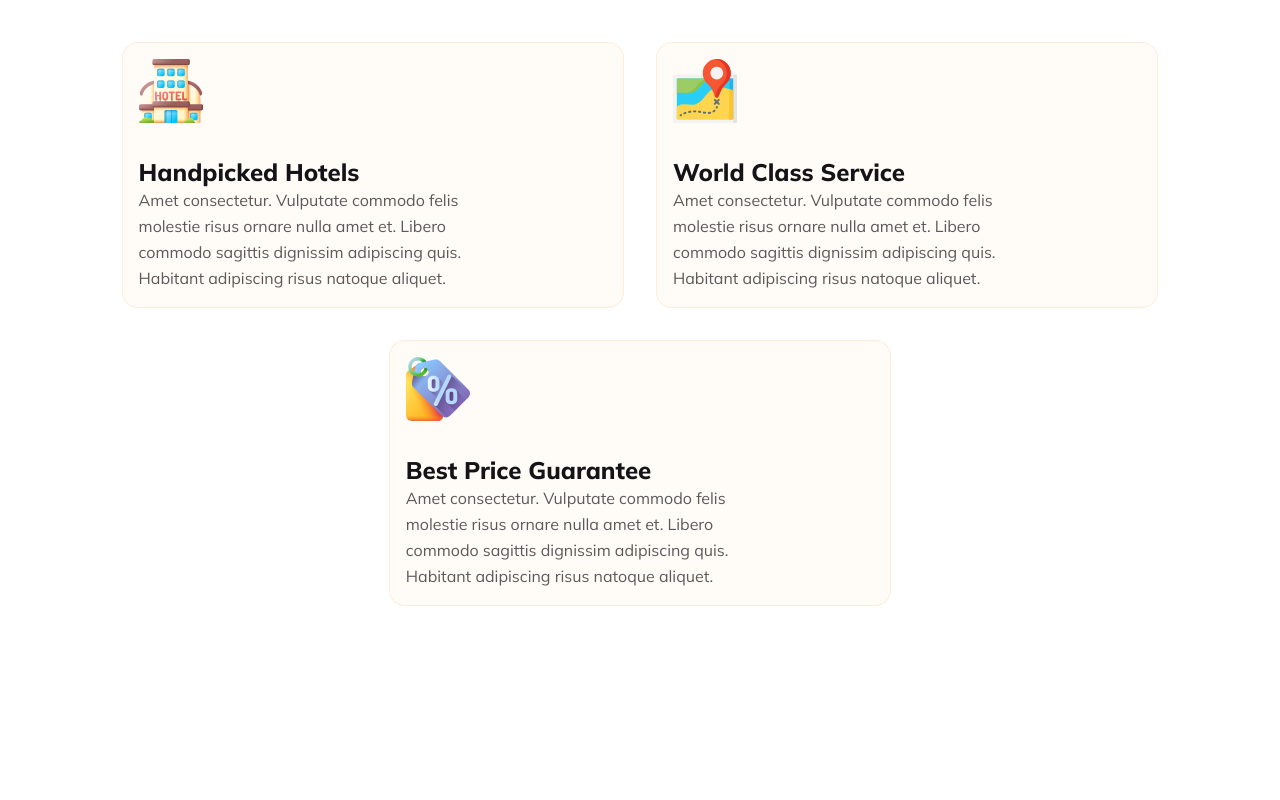
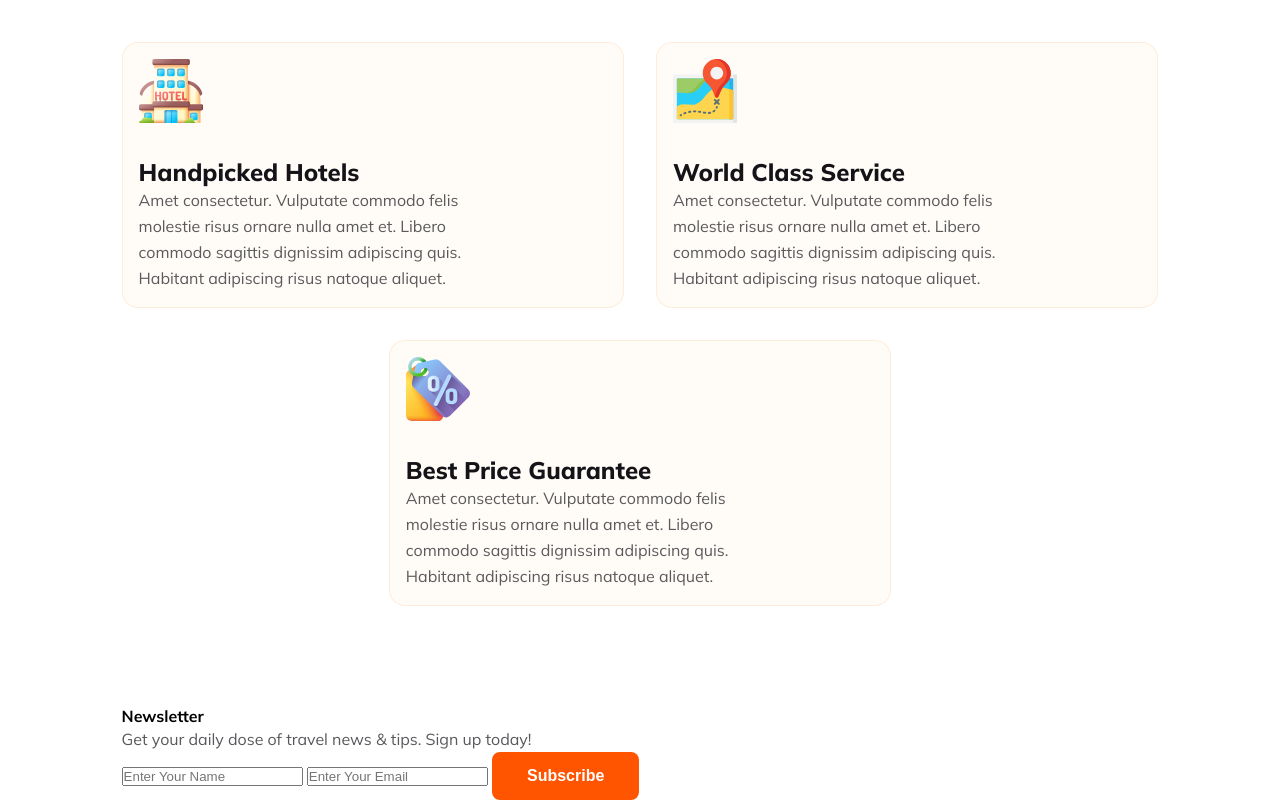
Before and after one commit to AnasCoding1986/explore-with-anas, a plain HTML site: page index.html in a window 1280 px wide. Shown: the part 2811-3611 px from the top of the page. Before the commit the page ends 3417 px from the top, so only its background shows below. Drawn offline with Linux system fonts and the light colour scheme.

Commit message:
newsletter first

```diff
--- a/index.html
+++ b/index.html
@@ -172,6 +172,8 @@
                 </div>
             </div>
         </section>
+
+        <!-- ===============why chose us=============== -->
         <section>
             <div class="container">
                 <div class="why-choose-us">
@@ -208,6 +210,29 @@
             </div>
         </section>
 
+        <!-- ===============why chose us=============== -->
+        <section>
+            <div class="container">
+                <div class="newsletter-section">
+                    <div class="newsletter-section-input">
+                        <h4 class="newsletter-title">
+                            Newsletter
+                        </h4>
+                        <p class="section-description">
+                            Get your daily dose of travel news & tips. Sign up today!
+                        </p>
+                        <input type="text" placeholder="Enter Your Name">
+                        <input type="text" placeholder="Enter Your Email">
+                        <button class="btn">Subscribe</button>
+                    </div>
+                    <div class="newsletter-section-image">
+
+                    </div>
+                </div>
+            </div>
+        </section>
+
+
     </main>
 
     <footer>
```
